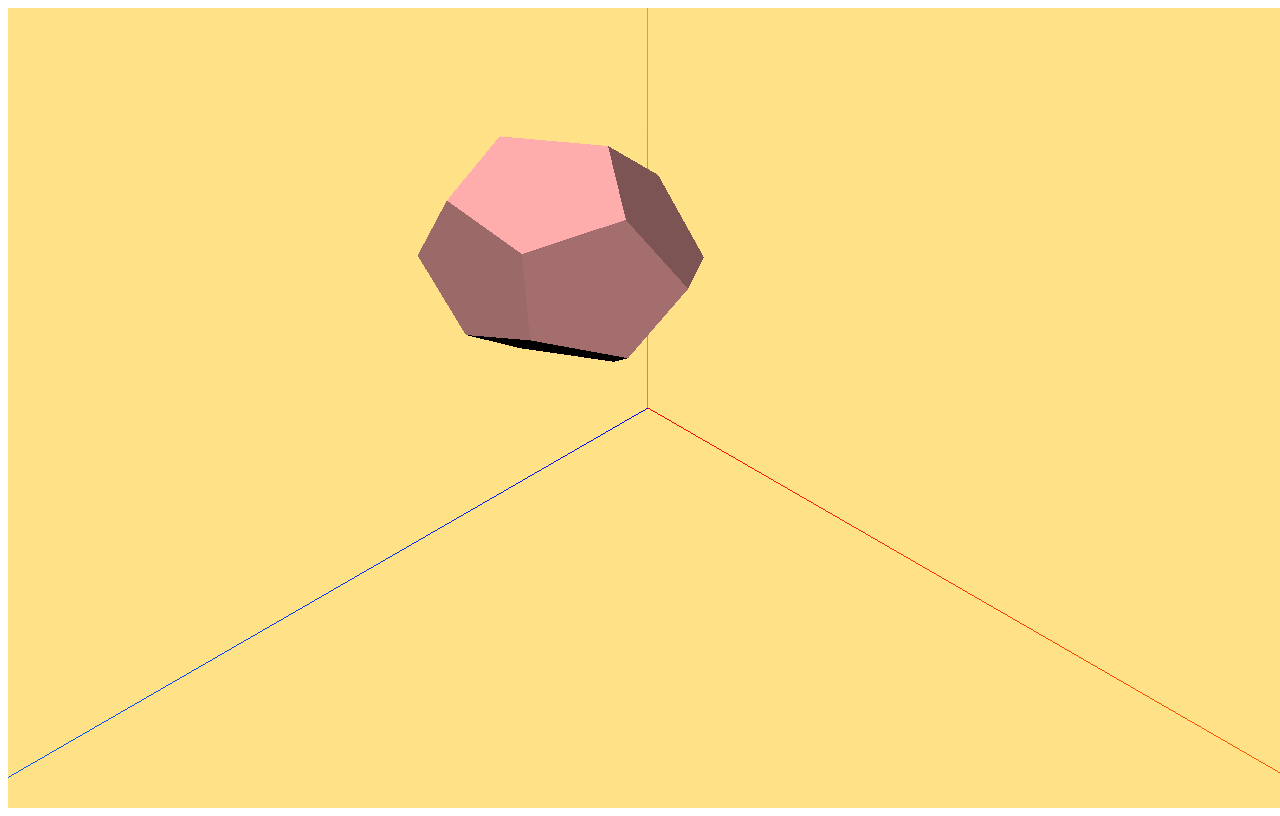
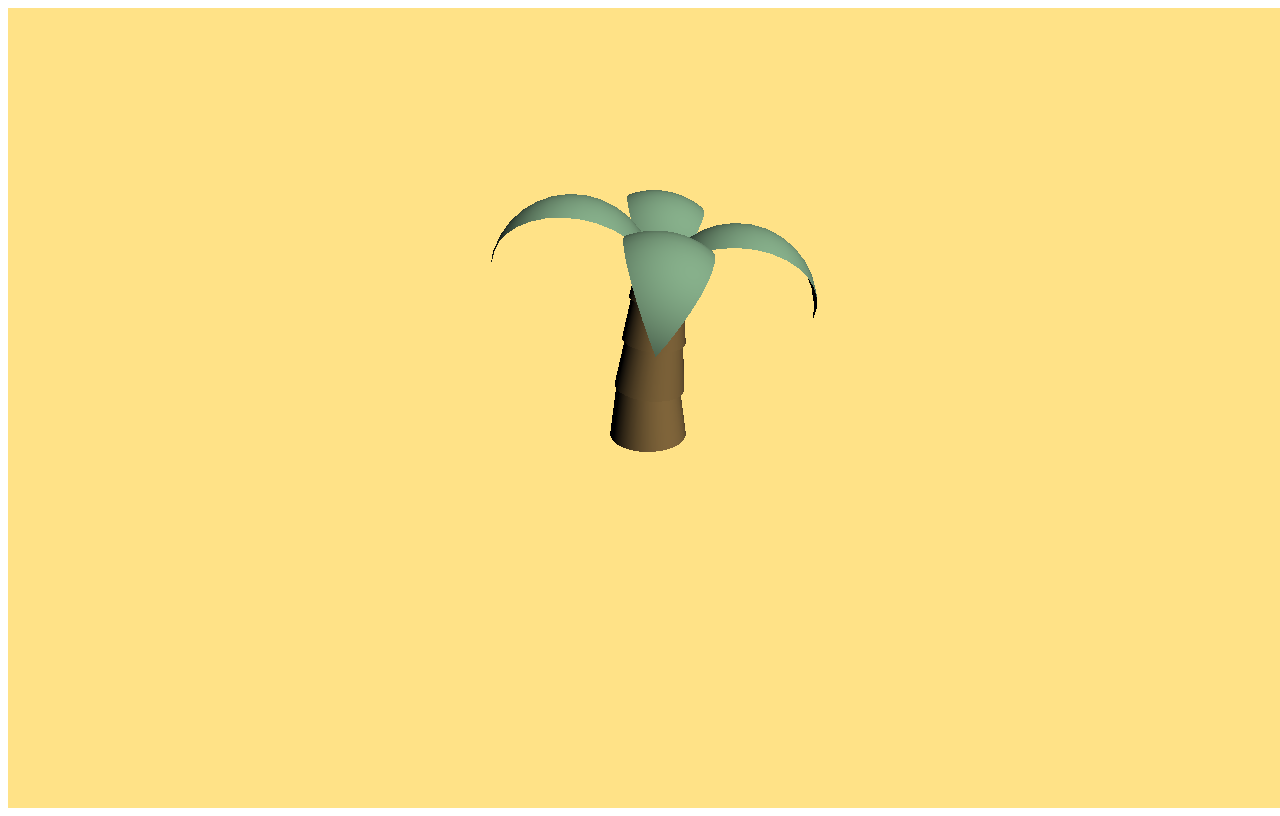
Before and after one commit to LoadWithWater/FirstThreeJS, a plain HTML site: page index.html in a window 1280 px wide. Drawn offline with nearby package versions, Linux system fonts and the light colour scheme; animation ran at ten frames a second.

Commit message:
4-4, 4-5

```diff
--- a/index.html
+++ b/index.html
@@ -33,6 +33,12 @@
     <!-- <script src="./src/js/4-2.Material.js" type="module"></script> -->
 
     <!-- 4-3.Mesh -->
-    <script src="./src/js/4-3.Mesh.js" type="module"></script>
+    <!-- <script src="./src/js/4-3.Mesh.js" type="module"></script> -->
+
+    <!-- 4-4.OrbitControls -->
+    <!-- <script src="./src/js/4-4.OrbitControls.js" type="module"></script> -->
+
+    <!-- 4-5.Fruit,Tree -->
+    <script src="./src/js/4-5.Fruit,Tree.js" type="module"></script>
 </body>
 </html>
--- /dev/null
+++ b/src/js/4-5.Fruit,Tree.js
@@ -0,0 +1,154 @@
+import * as THREE from "three";
+import { OrbitControls } from "three/addons/controls/OrbitControls.js";
+
+// 장면
+const scene = new THREE.Scene();
+scene.background = new THREE.Color(0xffe287);
+
+const camera = new THREE.PerspectiveCamera(50, window.innerWidth / window.innerHeight, 0.1, 1000);
+camera.position.set(0, 10, 20);
+camera.lookAt(0, 0, 0);
+
+const renderer = new THREE.WebGLRenderer();
+renderer.setSize(window.innerWidth, window.innerHeight);
+document.body.appendChild(renderer.domElement);
+
+const light = new THREE.DirectionalLight(0xffffff);
+light.position.set(2, 4, 3);
+scene.add(light);
+
+const ambientLight = new THREE.AmbientLight(0xffffff, 1);
+// scene.add(ambientLight);
+
+
+// 한라봉
+// const bodyMaterial = new THREE.MeshStandardMaterial({
+//   color: 0xff7f00,
+//   // emissive: 0xffffff,
+//   alphaHash: 0.1,
+// });
+// console.log(bodyMaterial);
+// // 한라봉 : 아랫부분
+// const bottomGeometry = new THREE.DodecahedronGeometry(2, 1);
+// const bottom = new THREE.Mesh(bottomGeometry, bodyMaterial);
+// scene.add(bottom);
+// // 한라봉 : 윗부분
+// const topGeometry = new THREE.TetrahedronGeometry(0.8, 3);
+// const top = new THREE.Mesh(topGeometry, bodyMaterial);
+// scene.add(top);
+// top.position.y = 1.7;
+// // 한라봉 : 잎부분
+// const leafMaterial = new THREE.MeshStandardMaterial({
+//   color: 0x008000,
+//   side: THREE.DoubleSide,
+// });
+// // 한라봉 : 잎 - 심지
+// const stemGeometry = new THREE.CylinderGeometry(0.08, 0.1, 0.4);
+// const stem = new THREE.Mesh(stemGeometry, leafMaterial);
+// scene.add(stem);
+// stem.position.y = 2.5;
+// // 한라봉 : 잎
+// const leafGeometry = new THREE.SphereGeometry(0.5, 32, 16, 0, Math.PI / 3);
+// const leaf = new THREE.Mesh(leafGeometry, leafMaterial);
+// scene.add(leaf);
+// leaf.position.set(-0.5, 2.4, -0.1);
+// leaf.rotation.z = Math.PI / -2;
+
+
+
+// 나무
+const tree = new THREE.Group(); // 나무 : trunk 그룹과 leaf 그룹으로 구성
+const trunk = new THREE.Group(); // 줄기 부분 그룹
+
+const trunkMaterial = new THREE.MeshStandardMaterial({
+  color: 0xa38049,
+});
+const trunkGeometry = new THREE.CylinderGeometry(0.8, 1, 1.5);
+
+const trunk1 = new THREE.Mesh(trunkGeometry, trunkMaterial);
+trunk.add(trunk1);
+
+const trunk2 = new THREE.Mesh(trunkGeometry, trunkMaterial);
+trunk2.position.set(0.1, 1.3, 0);
+trunk2.scale.set(0.9, 0.9, 0.9);
+trunk2.rotation.z = THREE.MathUtils.degToRad(-5);
+trunk.add(trunk2);
+
+const trunk3 = new THREE.Mesh(trunkGeometry, trunkMaterial);
+trunk3.position.set(0.2, 2.5, 0);
+trunk3.scale.set(0.8, 0.8, 0.8);
+trunk3.rotation.z = THREE.MathUtils.degToRad(-5);
+trunk.add(trunk3);
+
+const trunk4 = new THREE.Mesh(trunkGeometry, trunkMaterial);
+trunk4.scale.set(0.7, 0.7, 0.7);
+trunk4.position.set(0.3, 3.5, 0);
+trunk4.rotation.z = THREE.MathUtils.degToRad(-8);
+trunk.add(trunk4);
+tree.add(trunk);
+
+
+const leaf = new THREE.Group(); // 잎 부분 그룹
+const leafMaterial = new THREE.MeshStandardMaterial({
+  color: 0x84ad88,
+  side: THREE.DoubleSide,
+});
+const leafGeometry = new THREE.SphereGeometry(2, 32, 16, Math.PI / 3, Math.PI / 3);
+
+const leaf1 = new THREE.Mesh(leafGeometry, leafMaterial);
+leaf1.rotation.x = Math.PI / -2;
+leaf1.position.set(0, 3.2, 2);
+leaf.add(leaf1);
+
+const leaf2 = new THREE.Mesh(leafGeometry, leafMaterial);
+leaf2.rotation.x = Math.PI / -2;
+leaf2.rotation.z = Math.PI / 2;
+leaf2.position.set(2, 3.2, 0);
+leaf.add(leaf2);
+
+const leaf3 = new THREE.Mesh(leafGeometry, leafMaterial);
+leaf3.rotation.x = Math.PI / -2;
+leaf3.rotation.z = Math.PI;
+leaf3.position.set(0, 3.2, -2);
+leaf.add(leaf3);
+
+const leaf4 = new THREE.Mesh(leafGeometry, leafMaterial);
+leaf4.rotation.x = Math.PI / -2;
+leaf4.rotation.z = Math.PI / -2;
+leaf4.position.set(-2, 3.2, 0);
+leaf.add(leaf4);
+tree.add(leaf);
+
+leaf.position.x = -0.4;
+leaf.rotation.z = THREE.MathUtils.degToRad(-10);
+
+// tree.position.x = 2; // 나무 x축 이동
+scene.add(tree); // 나무 화면 추가
+// const axes = new THREE.AxesHelper(10); // 축 설정
+// scene.add(axes); // 축 화면 추가
+
+
+
+
+
+// OrbitContorls
+const controls = new OrbitControls(camera, renderer.domElement);
+
+// controls.autoRotate = true;
+controls.autoRotateSpeed = -10;
+
+controls.enableDamping = true;
+
+function animate() {
+  renderer.render(scene, camera);
+  controls.update();
+  requestAnimationFrame(animate);
+}
+animate();
+
+window.addEventListener("resize", () => {
+  camera.aspect = window.innerWidth / window.innerHeight;
+  camera.updateProjectionMatrix(); // 카메라 업데이트
+
+  renderer.setSize(window.innerWidth, window.innerHeight);
+});
```
Also changed, not shown: src/js/4-4.OrbitControls.js (added, +56 -0 lines).
